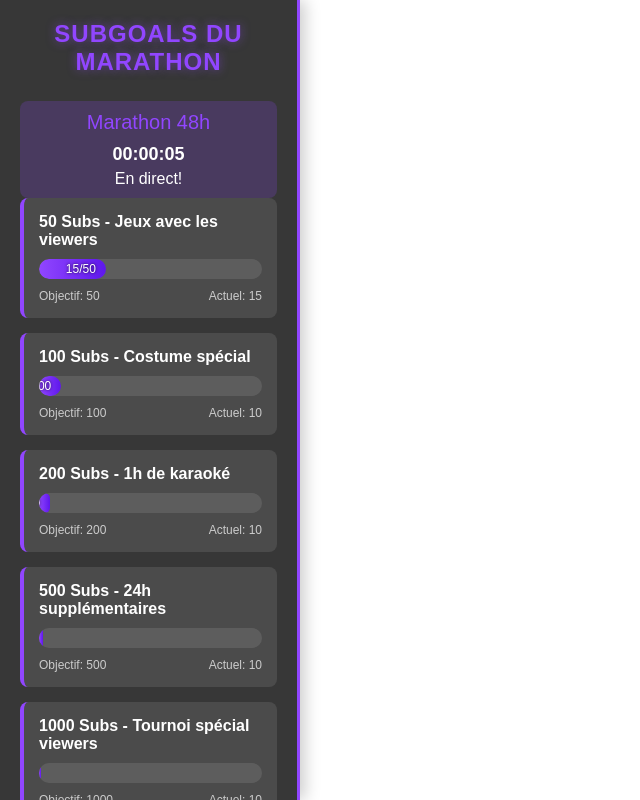
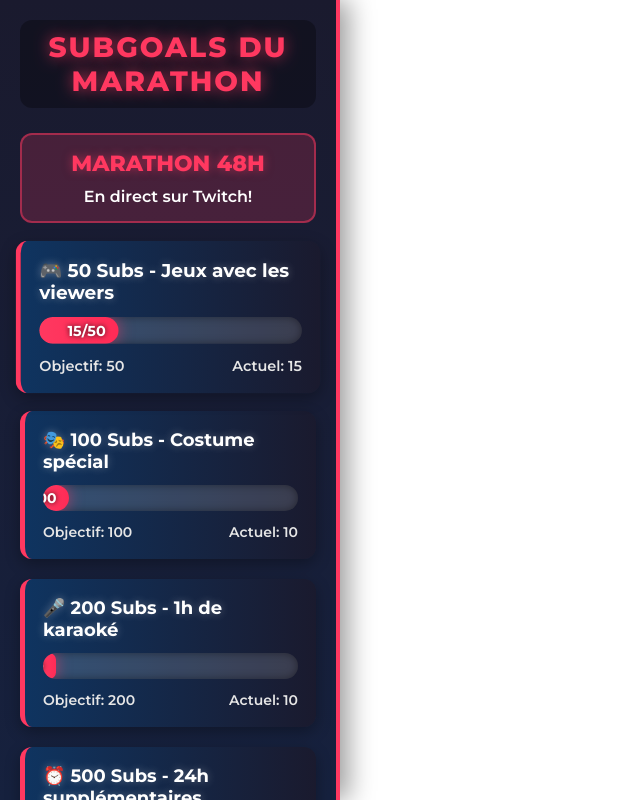
Before and after one commit to walid814/twitch-subgoals, a plain HTML site: page index.html in a window 1280 px wide. Shown: the whole page, without its empty margins (0-640 px from the left). Drawn offline with Linux system fonts and the light colour scheme.

Commit message:
Update index.html

```diff
--- a/index.html
+++ b/index.html
@@ -4,12 +4,13 @@
     <meta charset="UTF-8">
     <meta name="viewport" content="width=device-width, initial-scale=1.0">
     <title>SubGoals - Marathon 48h</title>
+    <link href="https://fonts.googleapis.com/css2?family=Montserrat:wght@600;700;800&display=swap" rel="stylesheet">
     <style>
         * {
             margin: 0;
             padding: 0;
             box-sizing: border-box;
-            font-family: 'Poppins', sans-serif;
+            font-family: 'Montserrat', sans-serif;
         }
 
         body {
@@ -25,117 +26,155 @@
         }
 
         .subgoal-panel {
-            width: 300px;
-            background: rgba(20, 20, 20, 0.85);
-            border-right: 3px solid #9146FF;
+            width: 340px;
+            background: linear-gradient(to bottom, #1a1a2e, #16213e);
+            border-right: 4px solid #ff3860;
             padding: 20px;
             color: white;
             height: 100vh;
             overflow-y: auto;
-            box-shadow: 5px 0 15px rgba(0, 0, 0, 0.2);
+            box-shadow: 8px 0 25px rgba(0, 0, 0, 0.4);
         }
 
         .panel-title {
             text-align: center;
             margin-bottom: 25px;
-            color: #9146FF;
-            font-size: 24px;
+            color: #ff3860;
+            font-size: 28px;
             text-transform: uppercase;
-            letter-spacing: 1px;
-            text-shadow: 0 0 10px rgba(145, 70, 255, 0.5);
+            letter-spacing: 2px;
+            text-shadow: 0 0 15px rgba(255, 56, 96, 0.7);
+            font-weight: 800;
+            padding: 10px;
+            background: rgba(0, 0, 0, 0.3);
+            border-radius: 12px;
         }
 
         .subgoal {
-            background: rgba(255, 255, 255, 0.1);
-            border-radius: 8px;
-            padding: 15px;
-            margin-bottom: 15px;
-            border-left: 4px solid #9146FF;
+            background: linear-gradient(to right, #0f3460, #1a1a2e);
+            border-radius: 12px;
+            padding: 18px;
+            margin-bottom: 20px;
+            border-left: 5px solid #ff3860;
             transition: all 0.3s ease;
+            box-shadow: 0 5px 15px rgba(0, 0, 0, 0.3);
         }
 
         .subgoal:hover {
             transform: translateX(5px);
-            background: rgba(255, 255, 255, 0.15);
+            box-shadow: 0 8px 20px rgba(0, 0, 0, 0.4);
         }
 
         .subgoal-title {
-            font-size: 16px;
-            font-weight: bold;
-            margin-bottom: 8px;
+            font-size: 18px;
+            font-weight: 700;
+            margin-bottom: 12px;
             color: #ffffff;
+            text-shadow: 0 0 8px rgba(255, 255, 255, 0.3);
         }
 
         .progress-container {
-            height: 20px;
-            background: rgba(255, 255, 255, 0.1);
-            border-radius: 10px;
+            height: 26px;
+            background: rgba(255, 255, 255, 0.15);
+            border-radius: 15px;
             overflow: hidden;
-            margin: 10px 0;
+            margin: 12px 0;
+            box-shadow: inset 0 0 8px rgba(0, 0, 0, 0.4);
         }
 
         .progress-bar {
             height: 100%;
-            background: linear-gradient(90deg, #9146FF, #5e17eb);
-            border-radius: 10px;
+            background: linear-gradient(90deg, #ff3860, #ff2b56);
+            border-radius: 15px;
             width: 0%;
             transition: width 1s ease-in-out;
             position: relative;
+            box-shadow: 0 0 15px rgba(255, 56, 96, 0.6);
         }
 
         .progress-text {
             position: absolute;
-            right: 10px;
+            right: 12px;
             top: 0;
-            font-size: 12px;
+            font-size: 14px;
+            font-weight: 700;
             color: white;
-            line-height: 20px;
-            text-shadow: 0 0 3px rgba(0, 0, 0, 0.8);
+            line-height: 26px;
+            text-shadow: 0 0 5px rgba(0, 0, 0, 0.8);
         }
 
         .goal-info {
             display: flex;
             justify-content: space-between;
-            font-size: 12px;
-            color: #cccccc;
+            font-size: 14px;
+            font-weight: 600;
+            color: #e6e6e6;
         }
 
         .completed .progress-bar {
             background: linear-gradient(90deg, #43e97b, #38f9d7);
+            box-shadow: 0 0 15px rgba(67, 233, 123, 0.6);
         }
 
         .completed .subgoal-title {
             color: #43e97b;
+            text-shadow: 0 0 10px rgba(67, 233, 123, 0.5);
         }
 
         .marathon-info {
             text-align: center;
-            margin-top: 20px;
-            padding: 10px;
-            background: rgba(145, 70, 255, 0.2);
-            border-radius: 8px;
-        }
-
-        .marathon-timer {
-            font-size: 18px;
-            font-weight: bold;
-            margin: 5px 0;
+            margin: 20px 0;
+            padding: 15px;
+            background: rgba(255, 56, 96, 0.2);
+            border-radius: 12px;
+            border: 2px solid rgba(255, 56, 96, 0.5);
         }
 
         .marathon-title {
-            font-size: 20px;
-            color: #9146FF;
+            font-size: 22px;
+            color: #ff3860;
             margin-bottom: 10px;
+            font-weight: 800;
+            text-shadow: 0 0 10px rgba(255, 56, 96, 0.5);
+        }
+
+        @keyframes pulse {
+            0% { transform: scale(1); }
+            50% { transform: scale(1.03); }
+            100% { transform: scale(1); }
+        }
+
+        .pulse {
+            animation: pulse 2s infinite;
         }
 
         @keyframes celebrate {
-            0% { transform: scale(1); }
-            50% { transform: scale(1.05); }
-            100% { transform: scale(1); }
+            0% { transform: scale(1); box-shadow: 0 0 0 rgba(67, 233, 123, 0.4); }
+            50% { transform: scale(1.05); box-shadow: 0 0 20px rgba(67, 233, 123, 0.8); }
+            100% { transform: scale(1); box-shadow: 0 0 0 rgba(67, 233, 123, 0.4); }
         }
 
         .celebrate {
             animation: celebrate 0.5s ease-in-out 3;
+        }
+
+        /* Custom scrollbar */
+        .subgoal-panel::-webkit-scrollbar {
+            width: 8px;
+        }
+
+        .subgoal-panel::-webkit-scrollbar-track {
+            background: rgba(255, 255, 255, 0.1);
+            border-radius: 10px;
+        }
+
+        .subgoal-panel::-webkit-scrollbar-thumb {
+            background: #ff3860;
+            border-radius: 10px;
+        }
+
+        .subgoal-panel::-webkit-scrollbar-thumb:hover {
+            background: #ff2b56;
         }
     </style>
 </head>
@@ -145,13 +184,12 @@
             <h2 class="panel-title">Subgoals du Marathon</h2>
 
             <div class="marathon-info">
-                <div class="marathon-title">Marathon 48h</div>
-                <div class="marathon-timer" id="marathonTimer">00:00:00</div>
-                <div>En direct!</div>
+                <div class="marathon-title">MARATHON 48H</div>
+                <div>En direct sur Twitch!</div>
             </div>
 
-            <div class="subgoal" id="goal1">
-                <div class="subgoal-title">50 Subs - Jeux avec les viewers</div>
+            <div class="subgoal pulse" id="goal1">
+                <div class="subgoal-title">🎮 50 Subs - Jeux avec les viewers</div>
                 <div class="progress-container">
                     <div class="progress-bar" style="width: 30%;">
                         <span class="progress-text">15/50</span>
@@ -164,7 +202,7 @@
             </div>
 
             <div class="subgoal" id="goal2">
-                <div class="subgoal-title">100 Subs - Costume spécial</div>
+                <div class="subgoal-title">🎭 100 Subs - Costume spécial</div>
                 <div class="progress-container">
                     <div class="progress-bar" style="width: 10%;">
                         <span class="progress-text">10/100</span>
@@ -177,7 +215,7 @@
             </div>
 
             <div class="subgoal" id="goal3">
-                <div class="subgoal-title">200 Subs - 1h de karaoké</div>
+                <div class="subgoal-title">🎤 200 Subs - 1h de karaoké</div>
                 <div class="progress-container">
                     <div class="progress-bar" style="width: 5%;">
                         <span class="progress-text">10/200</span>
@@ -190,7 +228,7 @@
             </div>
 
             <div class="subgoal" id="goal4">
-                <div class="subgoal-title">500 Subs - 24h supplémentaires</div>
+                <div class="subgoal-title">⏰ 500 Subs - 24h supplémentaires</div>
                 <div class="progress-container">
                     <div class="progress-bar" style="width: 2%;">
                         <span class="progress-text">10/500</span>
@@ -203,7 +241,7 @@
             </div>
 
             <div class="subgoal" id="goal5">
-                <div class="subgoal-title">1000 Subs - Tournoi spécial viewers</div>
+                <div class="subgoal-title">🏆 1000 Subs - Tournoi spécial viewers</div>
                 <div class="progress-container">
                     <div class="progress-bar" style="width: 1%;">
                         <span class="progress-text">10/1000</span>
@@ -219,25 +257,6 @@
 
     <script>
         document.addEventListener('DOMContentLoaded', function() {
-            // Timer pour le marathon
-            const marathonStart = new Date();
-            const timerElement = document.getElementById('marathonTimer');
-
-            function updateTimer() {
-                const now = new Date();
-                const diff = now - marathonStart;
-
-                const hours = Math.floor(diff / 3600000);
-                const minutes = Math.floor((diff % 3600000) / 60000);
-                const seconds = Math.floor((diff % 60000) / 1000);
-
-                timerElement.textContent =
-                    `${hours.toString().padStart(2, '0')}:${minutes.toString().padStart(2, '0')}:${seconds.toString().padStart(2, '0')}`;
-            }
-
-            setInterval(updateTimer, 1000);
-            updateTimer();
-
             // Fonction pour mettre à jour manuellement les objectifs
             window.updateGoal = function(goalId, current, target) {
                 const goal = document.getElementById(goalId);
@@ -256,6 +275,7 @@
                 if (current >= target) {
                     goal.classList.add('completed');
                     goal.classList.add('celebrate');
+                    goal.classList.remove('pulse');
                     setTimeout(() => {
                         goal.classList.remove('celebrate');
                     }, 1500);
```
